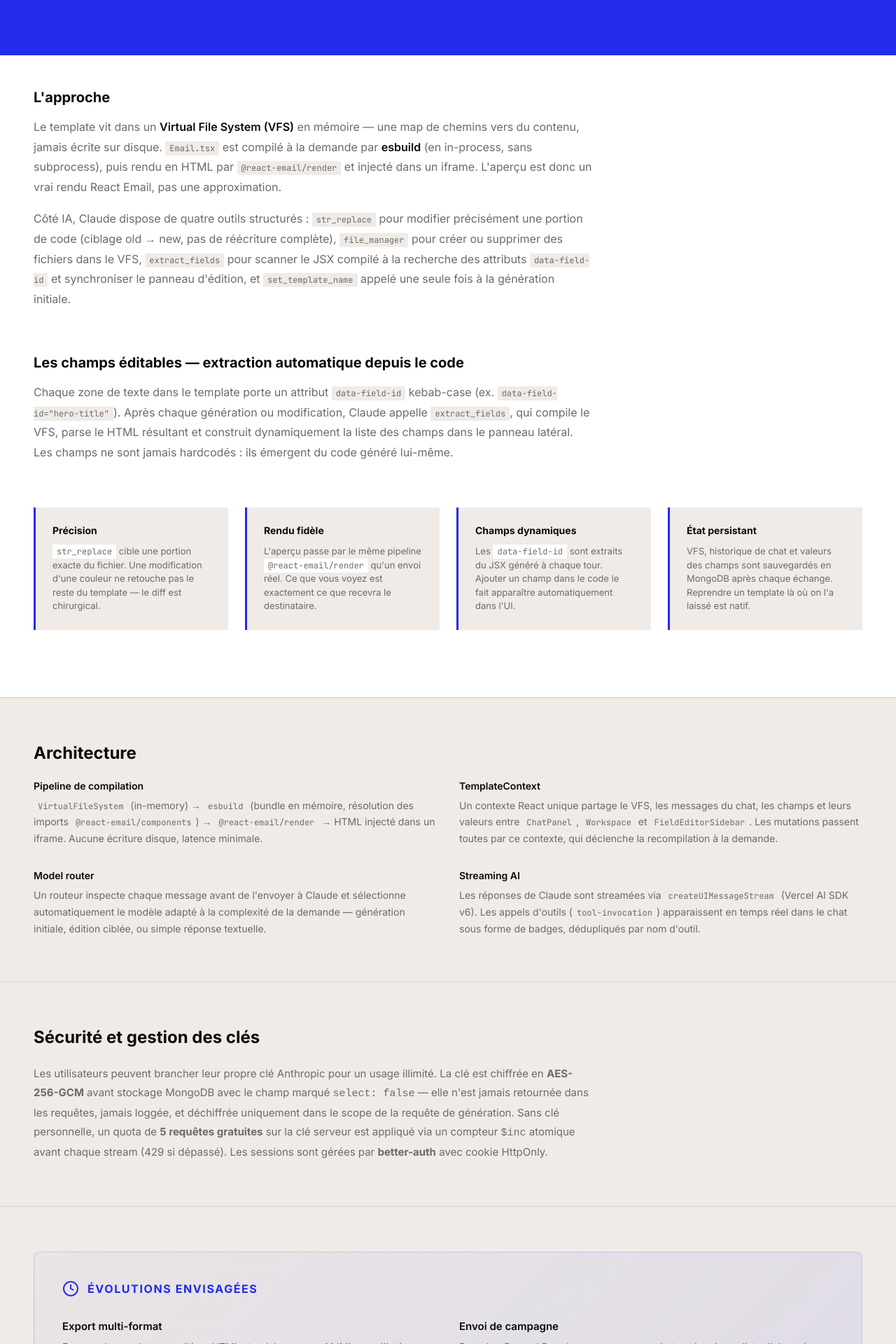
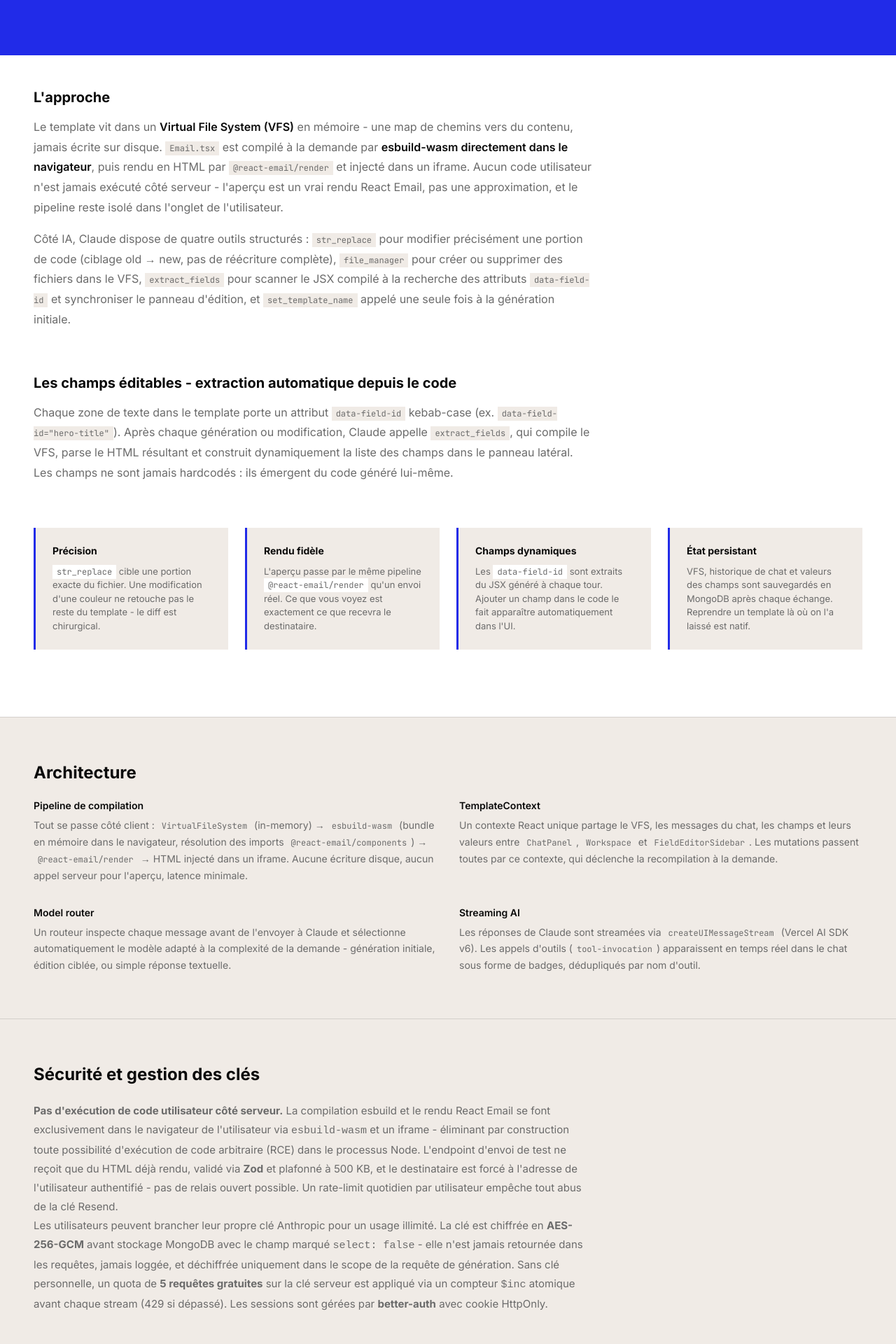
Before and after one commit to HRulier/hr-portfolio, a Next.js app: page /projects/template-email-gen in a window 1280 px wide. Shown: the part 1521-3441 px from the top of the page at 70% size. Built offline with nearby package versions, Linux system fonts and the light colour scheme.

Commit message:
feat: update content project Email Gen

```diff
--- a/src/app/projects/template-email-gen/page.tsx
+++ b/src/app/projects/template-email-gen/page.tsx
@@ -28,12 +28,13 @@ export default function TemplateEmailGen() {
             email en langage naturel, affinez les textes depuis le panneau
             latéral ou via le chat, et obtenez un composant React Email compilé
             en temps réel. Sous le capot : un agent IA opérant sur un système de
-            fichiers virtuel, un pipeline esbuild en mémoire, et une extraction
-            automatique des champs éditables depuis le JSX généré.
+            fichiers virtuel, un pipeline esbuild-wasm exécuté entièrement dans
+            le navigateur, et une extraction automatique des champs éditables
+            depuis le JSX généré.
           </p>
           <div className={styles.ctas}>
             <a
-              href="https://github.com/HRulier/tmplt-email"
+              href="https://github.com/HRulier/template-email-gen"
               target="_blank"
               rel="noopener noreferrer"
               className={`${styles.ctaBtn} ${styles.primary}`}
@@ -67,7 +68,6 @@ export default function TemplateEmailGen() {
                   "MongoDB",
                   "Mongoose 9",
                   "better-auth v1.6",
-                  "esbuild",
                   "Resend",
                   "AES-256-GCM",
                   "Zod",
@@ -84,6 +84,7 @@ export default function TemplateEmailGen() {
                 {[
                   "React 19",
                   "CSS Modules",
+                  "esbuild-wasm",
                   "@react-email/components",
                   "@react-email/render",
                   "react-hook-form",
@@ -104,13 +105,13 @@ export default function TemplateEmailGen() {
         <div className={styles.content}>
           <div className={styles.featureHeader}>
             <h2 className={styles.featureTitle}>
-              Un agent IA qui opère sur du vrai code — pas sur du texte
+              Un agent IA qui opère sur du vrai code - pas sur du texte
             </h2>
             <p className={styles.featureSubtitle}>
               Claude ne génère pas du code dans une zone de texte. Il utilise
-              des outils structurés pour modifier précisément les fichiers
-              d&apos;un système de fichiers virtuel, comme un développeur qui
-              appliquerait des diffs.
+              des outils structurés pour modifier précisément les fichiers d'un
+              système de fichiers virtuel, comme un développeur qui appliquerait
+              des diffs.
             </p>
           </div>
 
@@ -122,7 +123,7 @@ export default function TemplateEmailGen() {
               la moindre modification de texte ou de couleur nécessite de
               retoucher du code. L&apos;objectif était de rendre ce processus
               conversationnel, tout en garantissant un aperçu fidèle au rendu
-              réel — pas une approximation.
+              réel - pas une approximation.
             </p>
           </div>
 
@@ -130,12 +131,14 @@ export default function TemplateEmailGen() {
             <h3>L&apos;approche</h3>
             <p>
               Le template vit dans un <strong>Virtual File System (VFS)</strong>{" "}
-              en mémoire — une map de chemins vers du contenu, jamais écrite sur
+              en mémoire - une map de chemins vers du contenu, jamais écrite sur
               disque. <code>Email.tsx</code> est compilé à la demande par{" "}
-              <strong>esbuild</strong> (en in-process, sans subprocess), puis
+              <strong>esbuild-wasm directement dans le navigateur</strong>, puis
               rendu en HTML par <code>@react-email/render</code> et injecté dans
-              un iframe. L&apos;aperçu est donc un vrai rendu React Email, pas
-              une approximation.
+              un iframe. Aucun code utilisateur n&apos;est jamais exécuté côté
+              serveur - l&apos;aperçu est un vrai rendu React Email, pas une
+              approximation, et le pipeline reste isolé dans l&apos;onglet de
+              l&apos;utilisateur.
             </p>
             <p>
               Côté IA, Claude dispose de quatre outils structurés :{" "}
@@ -152,7 +155,7 @@ export default function TemplateEmailGen() {
 
           <div className={styles.featureBlock}>
             <h3>
-              Les champs éditables — extraction automatique depuis le code
+              Les champs éditables - extraction automatique depuis le code
             </h3>
             <p>
               Chaque zone de texte dans le template porte un attribut{" "}
@@ -172,7 +175,7 @@ export default function TemplateEmailGen() {
               <p>
                 <code>str_replace</code> cible une portion exacte du fichier.
                 Une modification d&apos;une couleur ne retouche pas le reste du
-                template — le diff est chirurgical.
+                template - le diff est chirurgical.
               </p>
             </div>
             <div className={styles.guaranteeCard}>
@@ -211,11 +214,13 @@ export default function TemplateEmailGen() {
             <div className={styles.technicalBlock}>
               <h4>Pipeline de compilation</h4>
               <p>
-                <code>VirtualFileSystem</code> (in-memory) →{" "}
-                <code>esbuild</code> (bundle en mémoire, résolution des imports{" "}
+                Tout se passe côté client : <code>VirtualFileSystem</code>{" "}
+                (in-memory) → <code>esbuild-wasm</code> (bundle en mémoire dans
+                le navigateur, résolution des imports{" "}
                 <code>@react-email/components</code>) →{" "}
                 <code>@react-email/render</code> → HTML injecté dans un iframe.
-                Aucune écriture disque, latence minimale.
+                Aucune écriture disque, aucun appel serveur pour l&apos;aperçu,
+                latence minimale.
               </p>
             </div>
             <div className={styles.technicalBlock}>
@@ -233,7 +238,7 @@ export default function TemplateEmailGen() {
               <p>
                 Un routeur inspecte chaque message avant de l&apos;envoyer à
                 Claude et sélectionne automatiquement le modèle adapté à la
-                complexité de la demande — génération initiale, édition ciblée,
+                complexité de la demande - génération initiale, édition ciblée,
                 ou simple réponse textuelle.
               </p>
             </div>
@@ -259,10 +264,25 @@ export default function TemplateEmailGen() {
           </h2>
           <div className={styles.technicalSingle}>
             <p>
+              <strong>
+                Pas d&apos;exécution de code utilisateur côté serveur.
+              </strong>{" "}
+              La compilation esbuild et le rendu React Email se font
+              exclusivement dans le navigateur de l&apos;utilisateur via{" "}
+              <code>esbuild-wasm</code> et un iframe - éliminant par
+              construction toute possibilité d&apos;exécution de code arbitraire
+              (RCE) dans le processus Node. L&apos;endpoint d&apos;envoi de test
+              ne reçoit que du HTML déjà rendu, validé via <strong>Zod</strong>{" "}
+              et plafonné à 500 KB, et le destinataire est forcé à
+              l&apos;adresse de l&apos;utilisateur authentifié - pas de relais
+              ouvert possible. Un rate-limit quotidien par utilisateur empêche
+              tout abus de la clé Resend.
+            </p>
+            <p>
               Les utilisateurs peuvent brancher leur propre clé Anthropic pour
               un usage illimité. La clé est chiffrée en{" "}
               <strong>AES-256-GCM</strong> avant stockage MongoDB avec le champ
-              marqué <code>select: false</code> — elle n&apos;est jamais
+              marqué <code>select: false</code> - elle n&apos;est jamais
               retournée dans les requêtes, jamais loggée, et déchiffrée
               uniquement dans le scope de la requête de génération. Sans clé
               personnelle, un quota de <strong>5 requêtes gratuites</strong> sur
```
